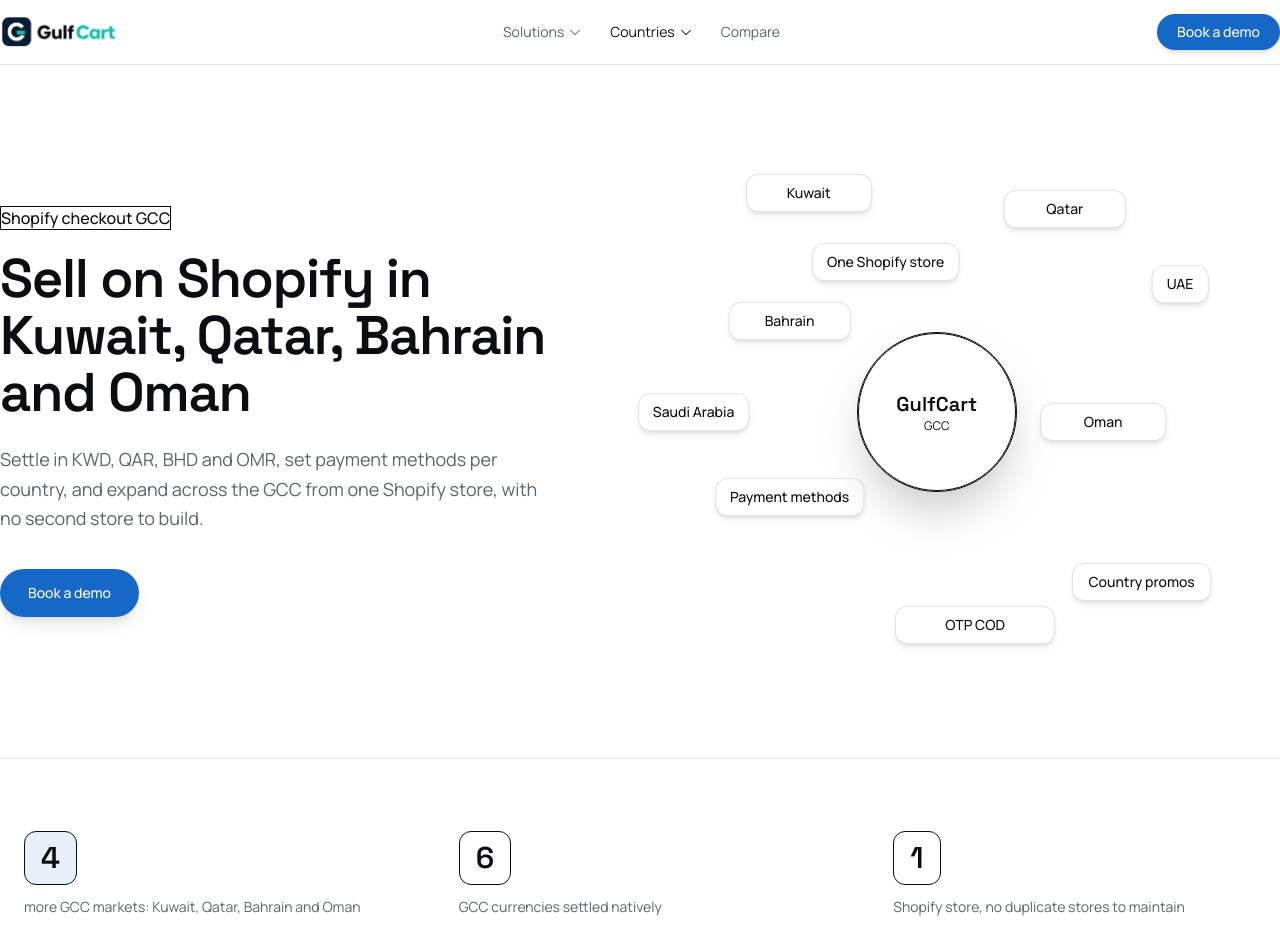
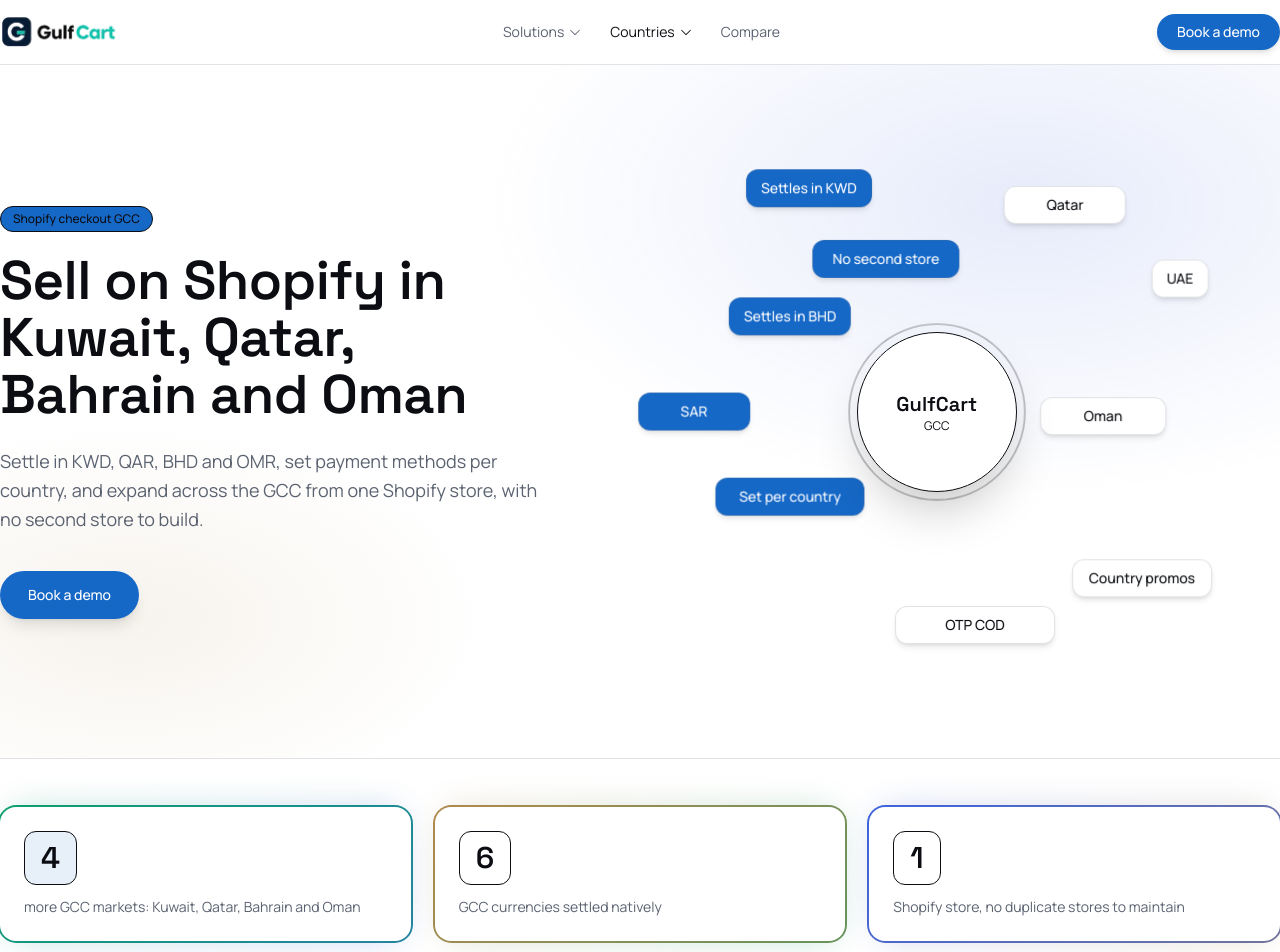
Before and after one commit to Farhan-Imteyaz/gulfcart-web, a Next.js app: page /shopify-gcc in a window 1280 px wide. Shown: the top 952 px of the page. Built offline with nearby package versions, Linux system fonts and the light colour scheme.

Commit message:
fixed ui

```diff
--- a/src/app/globals.css
+++ b/src/app/globals.css
@@ -185,3 +185,89 @@
 @utility field {
   @apply w-full rounded-[10px] border border-white/10 bg-ink-alt px-3.5 py-3 text-[14.5px] text-fg outline-none focus:border-accent;
 }
+
+
+
+@theme inline {
+  @keyframes marquee {
+  from {
+    transform: translateX(0);
+    }
+  to {
+    transform: translateX(calc(-100% - var(--gap)));
+    }
+  }
+}
+
+
+
+@keyframes gc-flip {
+  0%, 40% { transform: perspective(600px) rotateX(0deg); }
+  50%, 90% { transform: perspective(600px) rotateX(180deg); }
+  100% { transform: perspective(600px) rotateX(360deg); }
+}
+.gc-flip { transform-style: preserve-3d; animation: gc-flip 8s ease-in-out var(--fd, 0s) infinite; }
+
+.gc-glow { position: relative; isolation: isolate; border-radius: 1rem; }
+.gc-glow::before {
+  content: ""; position: absolute; inset: -2px; z-index: -1; border-radius: 1.15rem;
+  background: linear-gradient(-45deg, var(--c1), var(--c2)); background-size: 220% 220%;
+  transition: background-position .6s cubic-bezier(.175, .885, .32, 1.275), transform .6s cubic-bezier(.175, .885, .32, 1.275);
+}
+.gc-glow::after {
+  content: ""; position: absolute; inset: 0; z-index: -2; border-radius: 1rem;
+  background: linear-gradient(-45deg, var(--c1), var(--c2));
+  transform: scale(.95); filter: blur(18px); opacity: .3; transition: filter .4s, opacity .4s;
+}
+.gc-glow:hover::before { background-position: 100% 100%; transform: rotate(-1.5deg) scale(1.02); }
+.gc-glow:hover::after { filter: blur(28px); opacity: .55; }
+.gc-glow-blue { --c1: #3D63DD; --c2: #0E9F6E; }
+.gc-glow-green { --c1: #0E9F6E; --c2: #B08A4E; }
+.gc-glow-gold { --c1: #B08A4E; --c2: #3D63DD; }
+
+
+
+
+h1, h2, h3 {
+  font-family: var(--font-display);
+  font-weight: 600;
+  letter-spacing: -0.01em;
+}
+
+:focus-visible {
+  outline: 2px solid var(--accent);
+  outline-offset: 3px;
+  border-radius: 4px;
+}
+
+.hero-glow {
+  background: radial-gradient(60% 60% at 80% 20%, rgba(61,99,221,0.12), transparent 70%),
+              radial-gradient(40% 40% at 10% 80%, rgba(176,138,78,0.10), transparent 70%);
+}
+.pill {
+  @apply inline-block rounded-full bg-accent text-fg text-xs px-3 py-1;
+}
+
+.container-px {
+  @apply mx-auto max-w-6xl px-4 sm:px-6;
+}
+
+/* Hero network animations */
+@keyframes gc-in { from { opacity: 0; transform: translateY(14px); } to { opacity: 1; transform: none; } }
+@keyframes gc-float { 0%, 100% { transform: translateY(0); } 50% { transform: translateY(-6px); } }
+@keyframes gc-signal { from { stroke-dashoffset: 8; } to { stroke-dashoffset: -100; } }
+@keyframes gc-pulse { 0% { transform: scale(1); opacity: .5; } 100% { transform: scale(1.7); opacity: 0; } }
+
+.gc-in { animation: gc-in .7s cubic-bezier(.16, 1, .3, 1) both; animation-delay: var(--d, 0s); }
+.gc-float { animation: gc-float var(--dur, 5s) ease-in-out var(--d, 0s) infinite; }
+.gc-signal { stroke-dasharray: 8 92; animation: gc-signal var(--dur, 3.5s) linear var(--d, 0s) infinite; }
+.gc-pulse { animation: gc-pulse 3s ease-out infinite; }
+
+@media (prefers-reduced-motion: reduce) {
+  * {
+    transition-duration: 0.001ms !important;
+    scroll-behavior: auto !important;
+  }
+  .gc-in, .gc-float, .gc-pulse { animation: none !important; }
+  .gc-signal { animation: none !important; opacity: 0; }
+}
```
